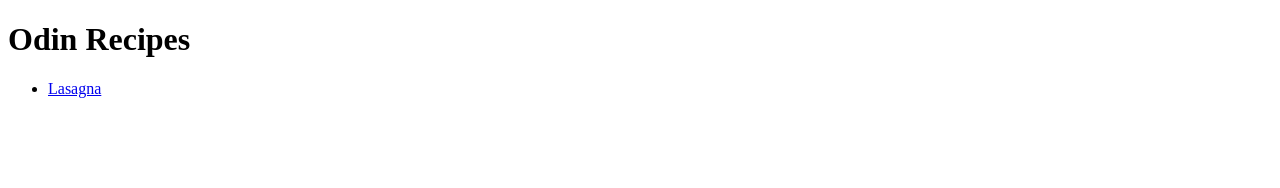
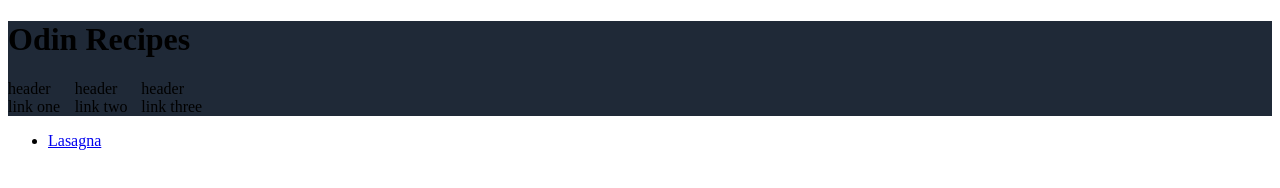
Before and after one commit to DryTurtle391/odin-recipes, a plain HTML site: page index.html in a window 1280 px wide. Drawn offline with Linux system fonts and the light colour scheme.

Commit message:
let's see how it is looking

```diff
--- a/index.html
+++ b/index.html
@@ -1,15 +1,28 @@
 <!DOCTYPE html>
 <html lang="en">
+
 <head>
     <meta charset="UTF-8">
     <meta name="viewport" content="width=device-width, initial-scale=1.0">
+    <link rel="stylesheet" href="styles.css" type="text/css">
     <title>Odin Recipes</title>
 </head>
+
 <body>
-    <h1>Odin Recipes</h1>
+    <div class="dark-blue">
+        <h1>Odin Recipes</h1>
+        <span class="header-container">
+            <div class="header-item">header link one</div>
+            <div class="header-item">header link two</div>
+            <div class="header-item">header link three</div>
+    </div>
+
+
+    </span>
     <ul>
         <li><a href="recipes/lasagna.html" target="_blank">Lasagna</a></li>
     </ul>
 
 </body>
+
 </html>
--- /dev/null
+++ b/styles.css
@@ -0,0 +1,11 @@
+.dark-blue {
+  background-color: #1f2937;
+}
+.header-container {
+  display: flex;
+  width: 200px;
+}
+.header-item {
+  width: 60px;
+  flex: 1;
+}
```
